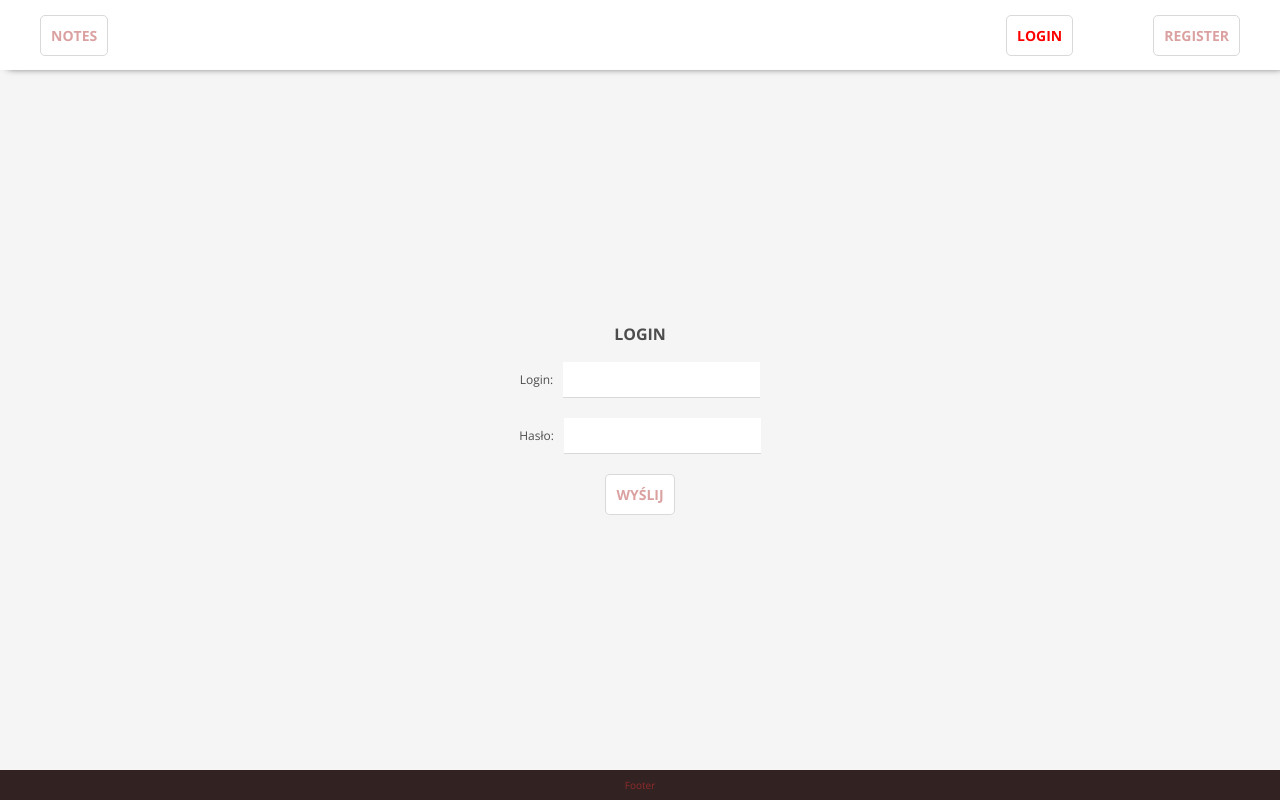
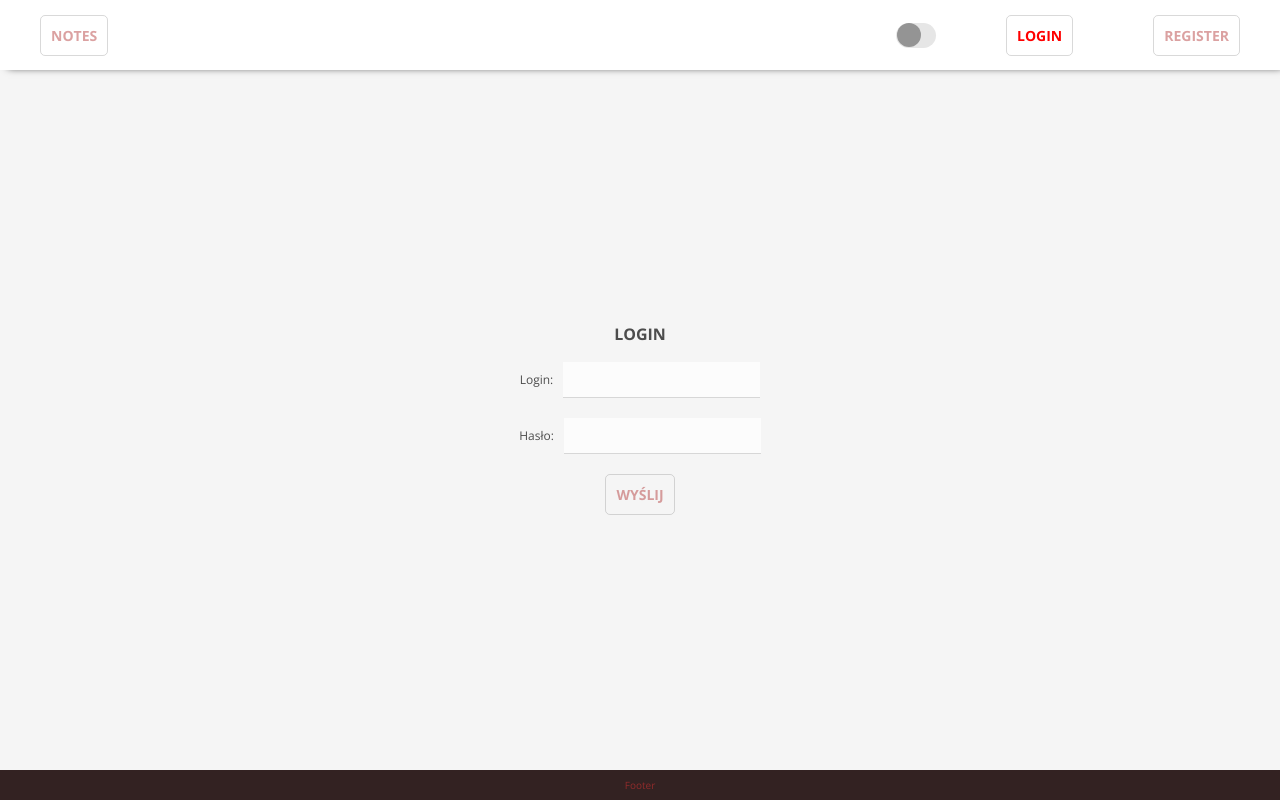
Before and after one commit to wonszfill/todos_clone, a React (Create React App) app in the folder to-do/: page /login in a window 1280 px wide. Built offline with nearby package versions, Linux system fonts and the light colour scheme; no server answers.

Commit message:
Add dark theme

```diff
--- a/to-do/src/App.js
+++ b/to-do/src/App.js
@@ -11,22 +11,29 @@ import { Navbar } from "./components/Navbar/Navbar";
 import { useEffect, useState } from "react";
 import { mongoCheckLogin } from "./helpers/contactMongo";
 import { RegisterView } from "./RegisterView";
-import styled from "styled-components";
+import styled, { ThemeConsumer } from "styled-components";
 import { Admin } from "./views/Admin";
 import { Footer } from "./components/Footer/Footer";
 
 export const LoginContext = React.createContext(undefined);
+export const ThemeContext = React.createContext(undefined);
 
 const App = () => {
 
 	const [loggedIn, setLoggedIn] = useState(false);
 	const [isAdmin, setIsAdmin] = useState(false)
+	const [darkTheme, setDarkTheme] = useState(false)
 
 	const LogContext = {
 		loggedIn,
 		setLoggedIn,
 		isAdmin,
 		setIsAdmin
+	}
+
+	const DarkThemeContext = {
+		darkTheme,
+		setDarkTheme
 	}
 
  	useEffect(() => {
@@ -60,11 +67,14 @@ const App = () => {
 		display: grid;
 		grid-template-rows: auto 1fr auto;
 		overflow: hidden;
+		background: ${props => props.darkTheme ? "black" :"#f5f5f5"};
+		transition: background-color 1s;
 	`
 
   	return (
+		<ThemeContext.Provider value={DarkThemeContext}>
 		<LoginContext.Provider value={LogContext}>
-			<StyledPageWrapper>
+			<StyledPageWrapper darkTheme={darkTheme}>
 				<BrowserRouter>
 					<Navbar />
 					<Routes>
@@ -78,6 +88,7 @@ const App = () => {
 				</BrowserRouter>
 			</StyledPageWrapper>
 		</LoginContext.Provider>
+		</ThemeContext.Provider>
 	)
 }
 
--- a/to-do/src/TodoView.js
+++ b/to-do/src/TodoView.js
@@ -6,11 +6,11 @@ import { TodoItem } from './components/todoItem/todoItem';
 import { AddItem } from './components/addItem/AddItem';
 import { useParams } from 'react-router';
 import { NavLink } from 'react-router-dom';
-import {PALLETE} from './colors/PALLETE'
+import { DARK_PALLETE, PALLETE} from './colors/PALLETE'
 import { CSSTransition, TransitionGroup } from 'react-transition-group'
 
 import { mongoMultipleDelete, mongoGetAllNotes, mongoMultipleToggleDone } from './helpers/contactMongo';
-import { LoginContext } from './App';
+import { LoginContext, ThemeContext } from './App';
 
 export function TodoView() {
 
@@ -22,6 +22,7 @@ export function TodoView() {
 	const [isSync, setIsSync] = useState(false);
 
 	const loginContext = useContext(LoginContext);
+	const themeContext = useContext(ThemeContext);
 
 	useEffect(() => {
 		if (!isSync) {
@@ -88,7 +89,7 @@ export function TodoView() {
 			<StyledApp>
 				<StyledAppWraper>
 					<StyledAppTitle>todos</StyledAppTitle>
-					<StyledTodosWrapper>
+					<StyledTodosWrapper theme={themeContext}>
 						<StyledTopBarWithInput>
 							<StyledToggleButton onClick={ToggleAllNotes}>
 								<StyledToggleChevron src={ChevronDown} alt="Chevron" />
@@ -121,7 +122,7 @@ export function TodoView() {
 										classNames="summary"
 										unmountOnExit
 						>
-							<StyledSummary>
+							<StyledSummary theme={themeContext}>
 								<div>
 									{notes.length - leftCounter} items left
 								</div>
@@ -202,7 +203,8 @@ const StyledTodosWrapper = styled.div`
 	display: flex;
 	flex-direction: column;
 	align-items: center;
-	background: white;
+	color: ${props => props.theme.darkTheme ? DARK_PALLETE.textFont : "inherit"};
+	background: ${props => props.theme.darkTheme ? DARK_PALLETE.lightBg : PALLETE.lightBg};
 	box-shadow: 0 0px 4px 1px ${PALLETE.shadowBlack}, 0 25px 50px 0 rgba(0, 0, 0, 0.1);
 	z-index: 5;
 `
@@ -212,7 +214,7 @@ const StyledSummary = styled.div`
 	display: flex;
 	justify-content: space-between;
 	padding: 0;
-	background: white;
+	background: transparent;
 	border-top: 1px solid ${PALLETE.borderGray};
 	width: 100%;
 	box-sizing: border-box;
@@ -225,7 +227,7 @@ const StyledSummary = styled.div`
 		left:1.2%;
 		width: 97.6%;
 		height: 0.62rem;
-		background: rgba(256, 256, 256, 0.5);
+		background: ${props => props.theme.darkTheme ?" rgba(128, 128, 128, 0.3);" :" rgba(256, 256, 256, 0.5);"};
 		box-shadow: 0 2px 4px 0 ${PALLETE.shadowBlack};
 		z-index: 1;
 	};
@@ -236,7 +238,7 @@ const StyledSummary = styled.div`
 		left: .5%;
 		width: 99%;
 		height: 0.31rem;
-		background: white;
+		background: ${props => props.theme.darkTheme ?" rgba(128, 128, 128, 0.3);" :" rgba(256, 256, 256, 1);"};
 		box-shadow: 0 2px 4px 0 ${PALLETE.shadowBlack}, inset 0px 1px 1px 1px ${PALLETE.shadowBlack};
 		z-index: 2;
 	}
--- a/to-do/src/colors/PALLETE.jsx
+++ b/to-do/src/colors/PALLETE.jsx
@@ -4,12 +4,15 @@ export const PALLETE = {
     titleRedish: "rgba(175, 47, 47, 0.15)",
     menuOptions: "rgba(175, 47, 47, 0.45)",
     footerFont: "rgba(175, 47, 47, 0.75)",
+    lightBg: "#fff",
 }
 
 export const DARK_PALLETE = {
     borderGray: "rgba(128,128,128,0.3)",
     shadowBlack: "rgba(0, 0, 0, 0.2)",
-    titleRedish: "rgba(175, 47, 47, 0.15)",
+    titleRedish: "rgba(175, 47, 47, 0.45)",
     menuOptions: "rgba(175, 47, 47, 0.45)",
     footerFont: "rgba(175, 47, 47, 0.75)",
+    textFont: "rgba(190, 176, 176, 0.8)",
+    lightBg: "#322",
 }
--- a/to-do/src/components/Navbar/Navbar.jsx
+++ b/to-do/src/components/Navbar/Navbar.jsx
@@ -1,9 +1,10 @@
 import { NavLink } from "react-router-dom";
 import styled from "styled-components";
 import { mongoLogout } from "../../helpers/contactMongo";
-import { PALLETE } from "../../colors/PALLETE";
+import { PALLETE, DARK_PALLETE } from "../../colors/PALLETE";
 import { StyledButton } from "../StyledLoginRegister/LoginRegister";
-import { LoginContext } from "../../App";
+import { LoginContext, ThemeContext } from "../../App";
+import { useContext } from "react";
 
 const StyledNavbar = styled.div`
     display: flex;
@@ -11,7 +12,7 @@ const StyledNavbar = styled.div`
     justify-content: right;
     height: 7rem;
     font-size: 0.8rem;
-    background: white;
+    background: ${props => props.darkTheme ? DARK_PALLETE.lightBg : PALLETE.lightBg };
     box-shadow: 5px 0 8px -3px black;
 `
 
@@ -29,11 +30,36 @@ const StyledNavLink = styled(NavLink)`
     font-size: 1.4rem;
     line-height: normal;
     &:hover{
-        background: #ddd;
+        background: rgba(128, 128, 128, 0.3);
         color: white;
     }
     &.active{
         color: red;
+    }
+`
+
+const StyledThemeToggle = styled.div`
+
+    --radius: 2.4rem;
+    --width: 4rem;
+
+    margin: 0 3rem;
+    border-radius: 3rem;
+    cursor: pointer;
+    width: var(--width);
+    height: calc(var(--radius) + 0.1rem);
+    background: rgba(128,128,128,0.2);
+    position: relative;
+    &:after{
+        position: absolute;
+        left: 0.1rem;
+        content: "";
+        width: var(--radius);
+        height: var(--radius);
+        border-radius: var(--radius);
+        background: rgba(128,128,128,0.8);
+        transform: ${props => props.darkTheme ? "translateX(calc(var(--width) - var(--radius)))" : ""};
+        transition: transform 0.5s;
     }
 `
 
@@ -43,6 +69,8 @@ const StyledSpacer = styled.div`
 
 export const Navbar = () => {
 
+    const theme = useContext(ThemeContext)
+
     const handleLogout = (setLoggedIn) => {
         mongoLogout();
         setLoggedIn(false);
@@ -51,16 +79,21 @@ export const Navbar = () => {
     return (
         <LoginContext.Consumer>
         {value => (
-            <StyledNavbar>
+            <StyledNavbar darkTheme={theme.darkTheme}>
                 <StyledNavLink to='/notes/'>
                     notes
                 </StyledNavLink>
+
                 <StyledSpacer />
+
+                <StyledThemeToggle
+                    type="checkbox"
+                    darkTheme={theme.darkTheme}
+                    onClick={() => theme.setDarkTheme(prev => !prev)}/>
+
                 {!value.loggedIn && <StyledNavLink to="/login">
                     login
                 </StyledNavLink>}
-
-
                 {value.loggedIn && <StyledButton
                     to="/notes/"
                     onClick={() => handleLogout(value.setLoggedIn)}>
--- a/to-do/src/components/StyledLoginRegister/LoginRegister.jsx
+++ b/to-do/src/components/StyledLoginRegister/LoginRegister.jsx
@@ -11,13 +11,13 @@ export const StyledButton = styled.button`
     text-transform: uppercase;
     transition: background-color 0.5s, color 0.5s;
     font-weight: 700;
-    background: #fff;
+    background: transparent;
     cursor: pointer;
     font-family: inherit;
     font-size: 1.4rem;
     line-height: normal;
     &:hover{
-        background: #ddd;
+        background: rgba(128, 128, 128, 0.3);
         color: white;
     }
 `
@@ -51,6 +51,7 @@ export const StyledTextInput = styled.input`
     border-bottom: 1px solid ${PALLETE.borderGray};
     padding: 1rem;
     margin-left:1rem;
+    background: rgba(256, 256, 256, 0.7);
     &:focus{
         outline: none;
         box-shadow: inset 0 0 0 2px ${PALLETE.titleRedish}
--- a/to-do/src/components/addItem/AddItem.jsx
+++ b/to-do/src/components/addItem/AddItem.jsx
@@ -10,9 +10,10 @@ const StyledAddItem = styled.input`
     width: 100%;
     margin: 0;
     text-align: left;
-    background: white;
+    background: transparent;
     font-weight: inherit;
     font-family: inherit;
+    color: inherit;
     &:active{
         border: none;
     }
--- a/to-do/src/views/Admin.jsx
+++ b/to-do/src/views/Admin.jsx
@@ -1,7 +1,7 @@
 import { useEffect, useState, useContext } from "react";
 import styled from "styled-components";
 import { mongoGetAllUsers } from "../helpers/contactMongo";
-import { PALLETE } from "../colors/PALLETE";
+import { PALLETE, DARK_PALLETE } from "../colors/PALLETE";
 import { Navigate } from "react-router";
 import { LoginContext } from "../App";
 
```
Also changed, not shown: to-do/src/RegisterView.js (+6 -1 lines).
